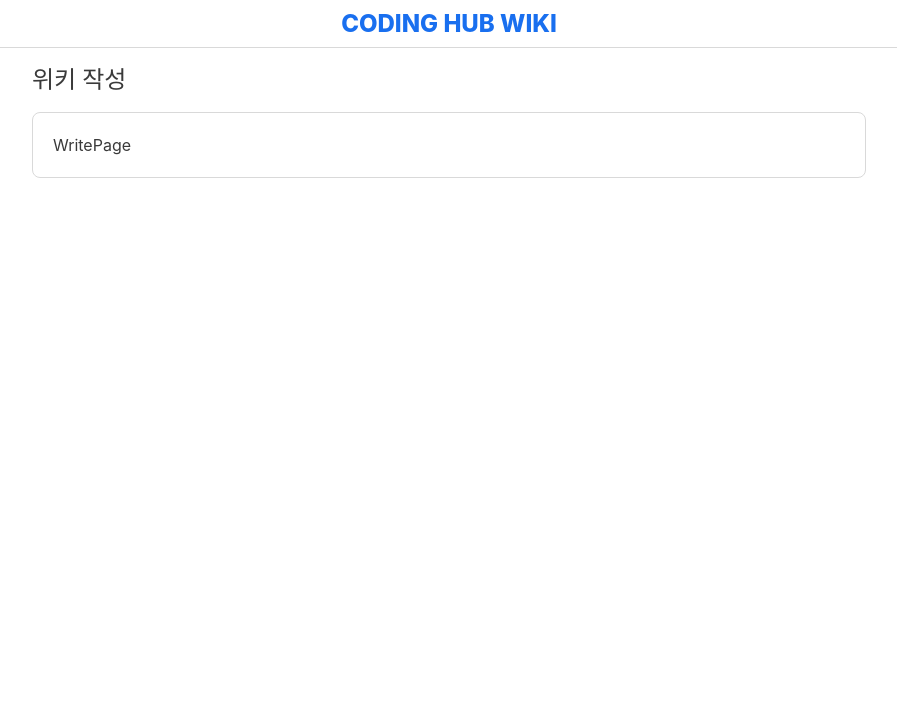
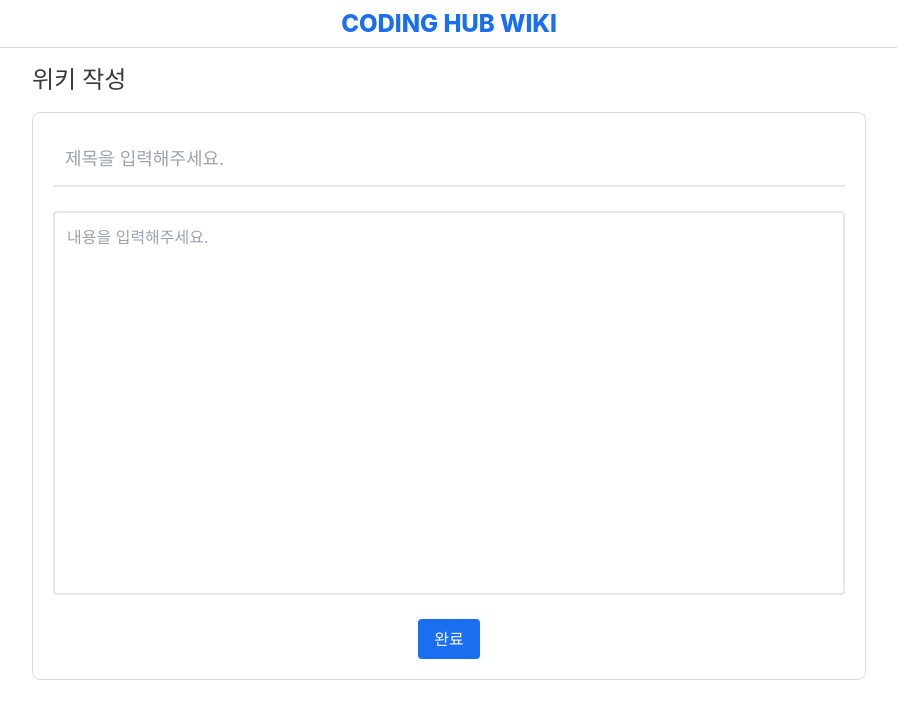
Before and after one commit to iziz9/KHJ_WikiPage, a React (Vite) app: page / in a window 1280 px wide. Both pictures are taken after a click on the button "추가". Shown: the top 718 px of the page, without its empty margins (191-1088 px from the left). Built offline with nearby package versions, Linux system fonts and the light colour scheme.

Commit message:
Feat: 위키 작성/수정 재사용 컴포넌트 설정

```diff
--- a/src/components/WriteBox.tsx
+++ b/src/components/WriteBox.tsx
@@ -1,7 +1,47 @@
-import React from 'react'
+import { useRef } from 'react'
+import { WriteBoxPropsType } from '../types/types'
+import Button from './style/Button'
 
-const WriteBox = () => {
-  return <div>WriteBox</div>
+const WriteBox = ({ handleSubmit }: WriteBoxPropsType) => {
+  const titleRef = useRef<HTMLInputElement>(null)
+  const contentRef = useRef<HTMLTextAreaElement>(null)
+
+  const formSubmitAction = () => {
+    const titleValue = titleRef?.current?.value
+    const contentValue = contentRef?.current?.value
+    if (titleValue && contentValue) {
+      handleSubmit({ titleValue, contentValue })
+    }
+  }
+
+  return (
+    <form
+      className="flex flex-col gap-6"
+      onSubmit={(e) => {
+        e.preventDefault()
+        formSubmitAction()
+      }}
+    >
+      <input
+        type="text"
+        placeholder="제목을 입력해주세요."
+        ref={titleRef}
+        minLength={2}
+        required
+        className="w-full p-3 border-b-2 text-lg"
+      />
+      <textarea
+        placeholder="내용을 입력해주세요."
+        ref={contentRef}
+        className="w-full h-96 p-3 border-2 rounded"
+        minLength={2}
+        required
+      />
+      <div className="text-center">
+        <Button>완료</Button>
+      </div>
+    </form>
+  )
 }
 
 export default WriteBox
--- a/src/main.css
+++ b/src/main.css
@@ -25,3 +25,12 @@ main {
   max-width: 834px;
   margin: 16px auto;
 }
+
+input,
+textarea:focus {
+  outline: none;
+}
+
+textarea {
+  resize: none;
+}
--- a/src/pages/EditPage.tsx
+++ b/src/pages/EditPage.tsx
@@ -1,12 +1,18 @@
+import WriteBox from '../components/WriteBox'
 import InnerMain from '../components/style/InnerLayout'
 import PageTitle from '../components/style/PageTitle'
+import { HandleSubmitType } from '../types/types'
 
 const EditPage = () => {
+  const handleSubmit = ({ titleValue, contentValue }: HandleSubmitType) => {
+    console.log(titleValue, contentValue)
+  }
+
   return (
     <main>
-      <PageTitle>게시글 수정</PageTitle>
+      <PageTitle>위키 수정</PageTitle>
       <InnerMain>
-        <div>Edit</div>
+        <WriteBox handleSubmit={handleSubmit} />
       </InnerMain>
     </main>
   )
--- a/src/pages/WritePage.tsx
+++ b/src/pages/WritePage.tsx
@@ -1,11 +1,19 @@
+import WriteBox from '../components/WriteBox'
 import InnerLayout from '../components/style/InnerLayout'
 import PageTitle from '../components/style/PageTitle'
+import { HandleSubmitType } from '../types/types'
 
 const WritePage = () => {
+  const handleSubmit = ({ titleValue, contentValue }: HandleSubmitType) => {
+    console.log(titleValue, contentValue)
+  }
+
   return (
     <main>
       <PageTitle>위키 작성</PageTitle>
-      <InnerLayout>WritePage</InnerLayout>
+      <InnerLayout>
+        <WriteBox handleSubmit={handleSubmit} />
+      </InnerLayout>
     </main>
   )
 }
--- /dev/null
+++ b/src/types/types.ts
@@ -0,0 +1,11 @@
+export type ButtonPropsType = {
+  onClick?: () => void
+  children: React.ReactNode
+}
+export type WriteBoxPropsType = {
+  handleSubmit: (args: HandleSubmitType) => void
+}
+export type HandleSubmitType = {
+  titleValue: string
+  contentValue: string
+}
```
Also changed, not shown: src/components/style/Button.tsx (+1 -6 lines), .prettierrc.json, src/types/type.ts (deleted).
